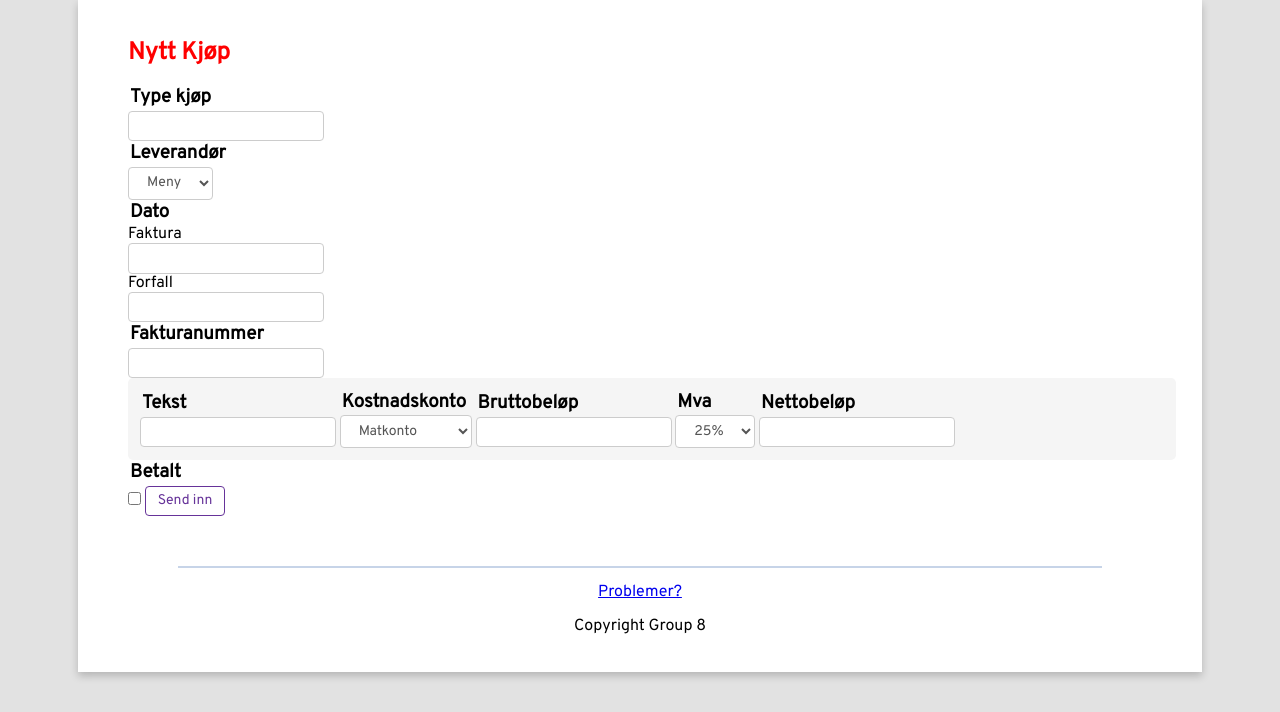
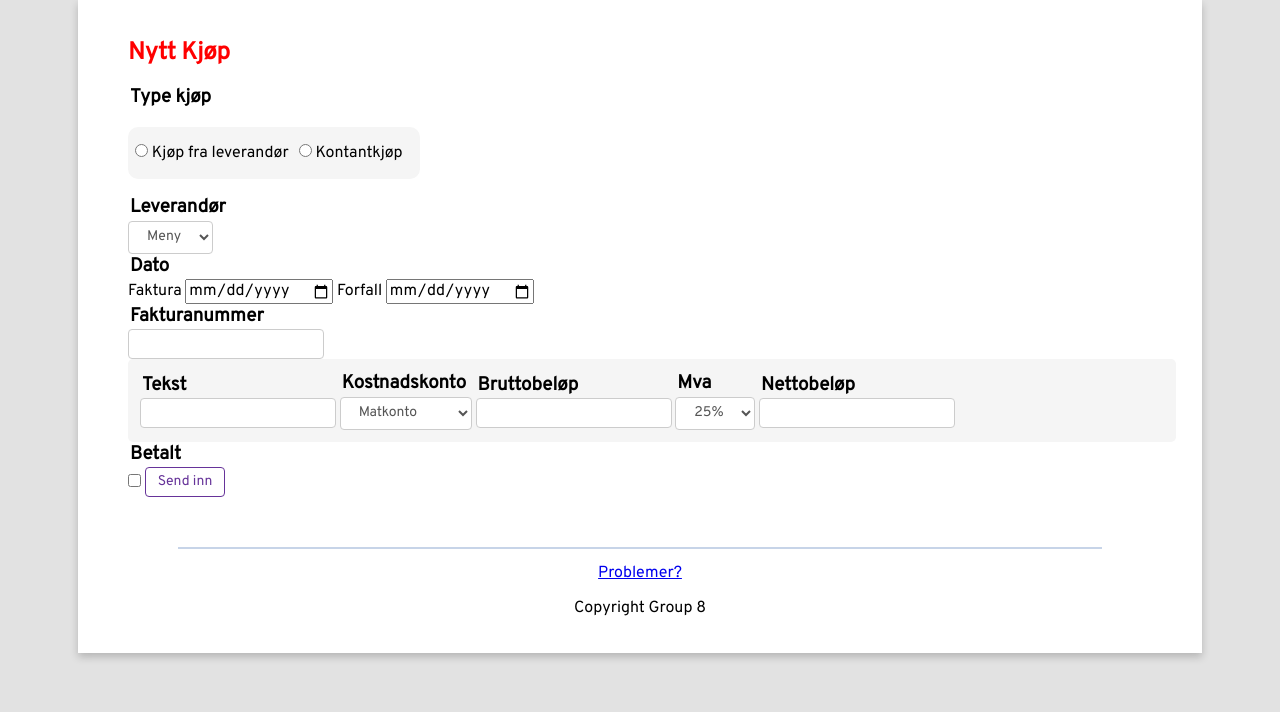
Before and after one commit to fredrikwaaler/OCR---SysDev2019, a Flask app: template Flask/templates/kjoop.html in a window 1280 px wide. Shown: the top 712 px of the page. Run offline with Flask 2, Linux system fonts and the light colour scheme; the template is opened without the code that fills it: values that come from a table or form of the project are taken from there, others are empty.

Commit message:
Added radiobuttons

```diff
--- a/Flask/forms.py
+++ b/Flask/forms.py
@@ -1,5 +1,5 @@
 from flask_wtf import FlaskForm
-from wtforms import StringField, PasswordField, SelectField, BooleanField
+from wtforms import StringField, PasswordField, SelectField, BooleanField, DateField, RadioField
 
 
 class LoginForm(FlaskForm):
@@ -12,10 +12,10 @@ class ForgotForm(FlaskForm):
 
 
 class KjoopForm(FlaskForm):
-    type_kjoop = StringField('Type Kjøp')
+    type_kjoop = RadioField('Label', choices=[('1','Kjøp fra leverandør'),('2','Kontantkjøp')])
     leverandor = SelectField('Leverandør', choices=[('1', 'Meny'), ('2', 'Kiwi')])
-    fakturadato = StringField('Faktura')
-    forfallsdato = StringField('Forfall')
+    fakturadato = DateField('Faktura')
+    forfallsdato = DateField('Forfall')
     fakturanummer = StringField('Fakturanummer')
 
     tekst = StringField('Tekst')
--- a/Flask/static/main.css
+++ b/Flask/static/main.css
@@ -352,3 +352,18 @@ footer {
         width: relative;
     }
 }
+
+#type_kjoop {
+    display: inline-block;
+    padding: 15px 5px;
+    background: #f5f5f5;
+    border: 2px solid transparent;
+    border-radius: 10px;
+
+}
+
+#type_kjoop li {
+    display: inline-block;
+    list-style: none;
+    padding-right:10px;
+}
```
